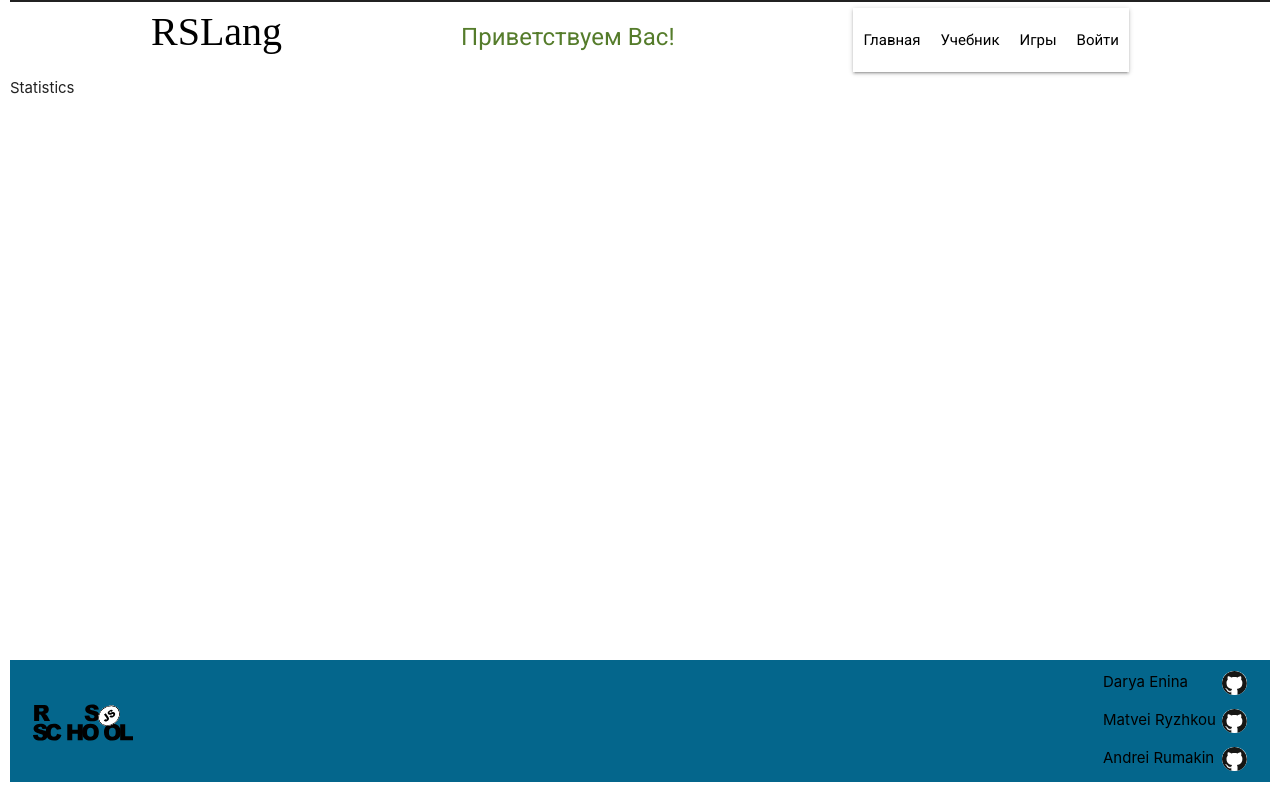
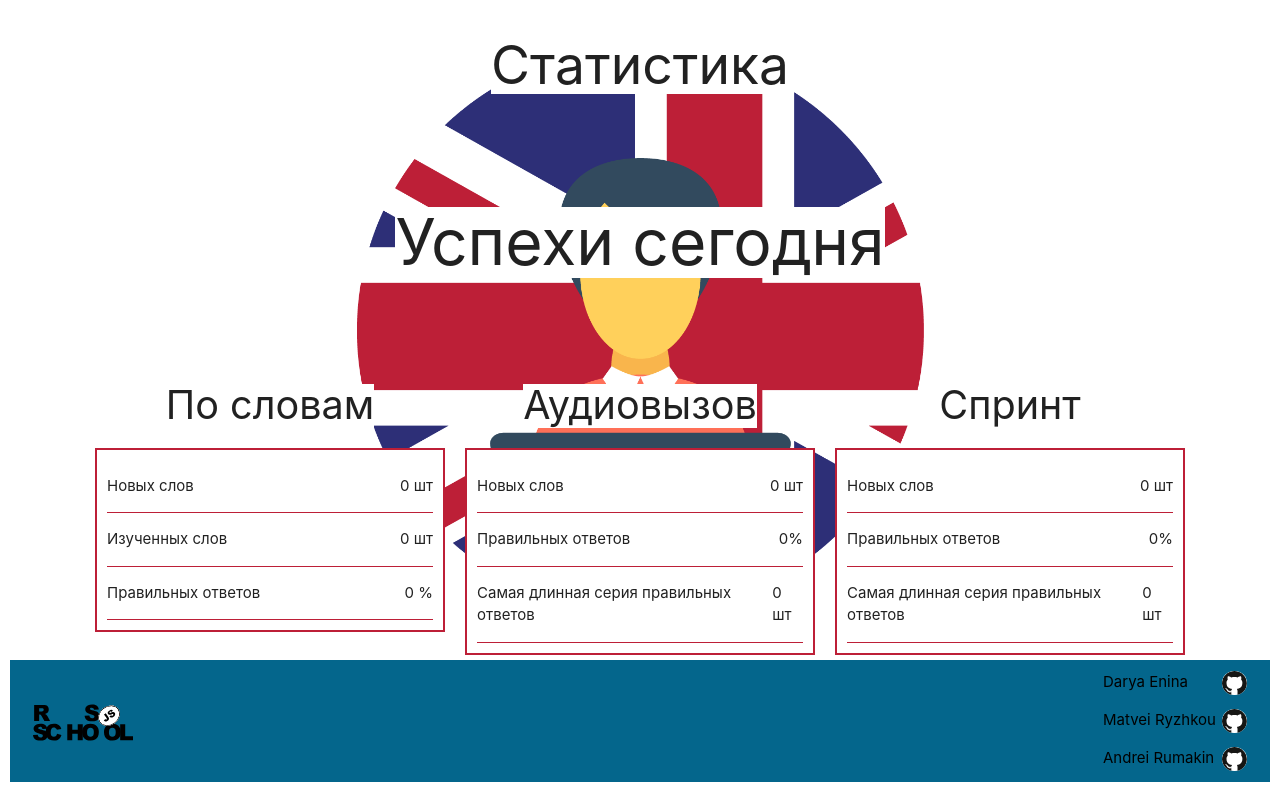
Before and after one commit to DaryaEnina/rslang, a React (Create React App) app: page /statistics in a window 1280 px wide. Built offline with nearby package versions, Linux system fonts and the light colour scheme; a web font is replaced by a local one.

Commit message:
feat:statistic page

```diff
--- a/src/Pages/Statistics/Statistics.tsx
+++ b/src/Pages/Statistics/Statistics.tsx
@@ -1,11 +1,64 @@
-import Header from '../../Components/Header/Header';
+import './style.scss';
 
 const Statistics = () => {
     return (
-        <>
-            <Header />
-            <div>Statistics</div>
-        </>
+        <div className="statistics_wrapper">
+            <h2>Статистика</h2>
+            <h4>Успехи сегодня</h4>
+            <div className="stat-day">
+                <div className="stat-words">
+                    <h5>По словам</h5>
+                    <div className="stat-words_result">
+                        <div className="stat-words_count">
+                            <p>Новых слов</p>
+                            <p>0 шт</p>
+                        </div>
+                        <div className="stat-words_count">
+                            <p>Изученных слов</p>
+                            <p>0 шт</p>
+                        </div>
+                        <div className="stat-words_count">
+                            <p>Правильных ответов</p>
+                            <p>0 %</p>
+                        </div>
+                    </div>
+                </div>
+                <div className="stat-games">
+                    <h5>Аудиовызов</h5>
+                    <div className="stat-games_result">
+                        <div className="stat-games_count">
+                            <p>Новых слов</p>
+                            <p>0 шт</p>
+                        </div>
+                        <div className="stat-games_count">
+                            <p>Правильных ответов</p>
+                            <p>0%</p>
+                        </div>
+                        <div className="stat-games_count">
+                            <p>Самая длинная серия правильных ответов</p>
+                            <p>0 шт</p>
+                        </div>
+                    </div>
+                </div>
+                <div className="stat-games">
+                    <h5>Спринт</h5>
+                    <div className="stat-games_result">
+                        <div className="stat-games_count">
+                            <p>Новых слов</p>
+                            <p>0 шт</p>
+                        </div>
+                        <div className="stat-games_count">
+                            <p>Правильных ответов</p>
+                            <p> 0%</p>
+                        </div>
+                        <div className="stat-games_count">
+                            <p>Самая длинная серия правильных ответов</p>
+                            <p>0 шт</p>
+                        </div>
+                    </div>
+                </div>
+            </div>
+        </div>
     );
 };
 
--- /dev/null
+++ b/src/Pages/Statistics/style.scss
@@ -0,0 +1,69 @@
+.statistics_wrapper {
+    display: flex;
+    flex-direction: column;
+    height: calc(100vh - 70px - 70px);
+    align-items: center;
+    background: url('../../assets/images/learn.png') center no-repeat;
+    background-size: 45%;
+    overflow: hidden;
+    @media screen and (min-width: 180px) and (max-width: 1100px) {
+        background-size: contain;
+    }
+    h2,
+    h4 {
+        margin-bottom: 6rem;
+        background-color: white;
+        @media screen and (min-width: 180px) and (max-width: 1100px) {
+            margin: 1rem 0;
+        }
+    }
+    h4 {
+        font-size: 4.28rem;
+    }
+    h5 {
+        font-size: 2.64rem;
+        background-color: white;
+    }
+    .stat-day {
+        display: flex;
+        justify-content: space-between;
+        @media screen and (min-width: 180px) and (max-width: 1100px) {
+            display: flex;
+            flex-direction: column;
+            align-items: center;
+            width: 80%;
+        }
+        .stat-words,
+        .stat-games {
+            display: flex;
+            flex-direction: column;
+            align-items: center;
+            @media screen and (min-width: 180px) and (max-width: 1100px) {
+                width: 100%;
+            }
+            .stat-words_result,
+            .stat-games_result {
+                display: flex;
+                width: 350px;
+                background-color: white;
+                flex-direction: column;
+                padding: 10px;
+                margin: 10px;
+                border: 2px solid #bd1f37;
+                @media screen and (min-width: 180px) and (max-width: 1100px) {
+                    width: 100%;
+                }
+                .stat-games_count,
+                .stat-words_count {
+                    display: flex;
+                    justify-content: space-between;
+                    border-bottom: 1px solid #bd1f37;
+                    .stat-games_count p,
+                    .stat-words_count p {
+                        max-width: 60%;
+                    }
+                }
+            }
+        }
+    }
+}
```
